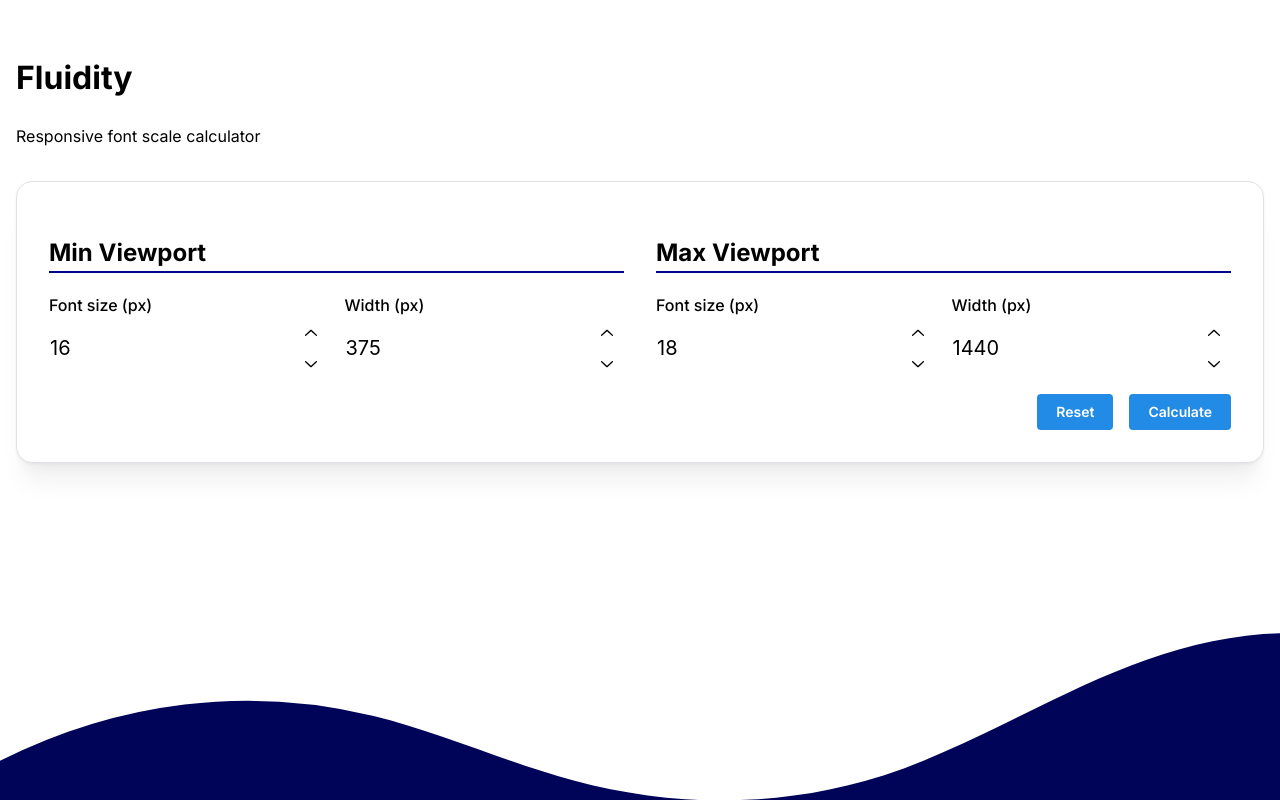
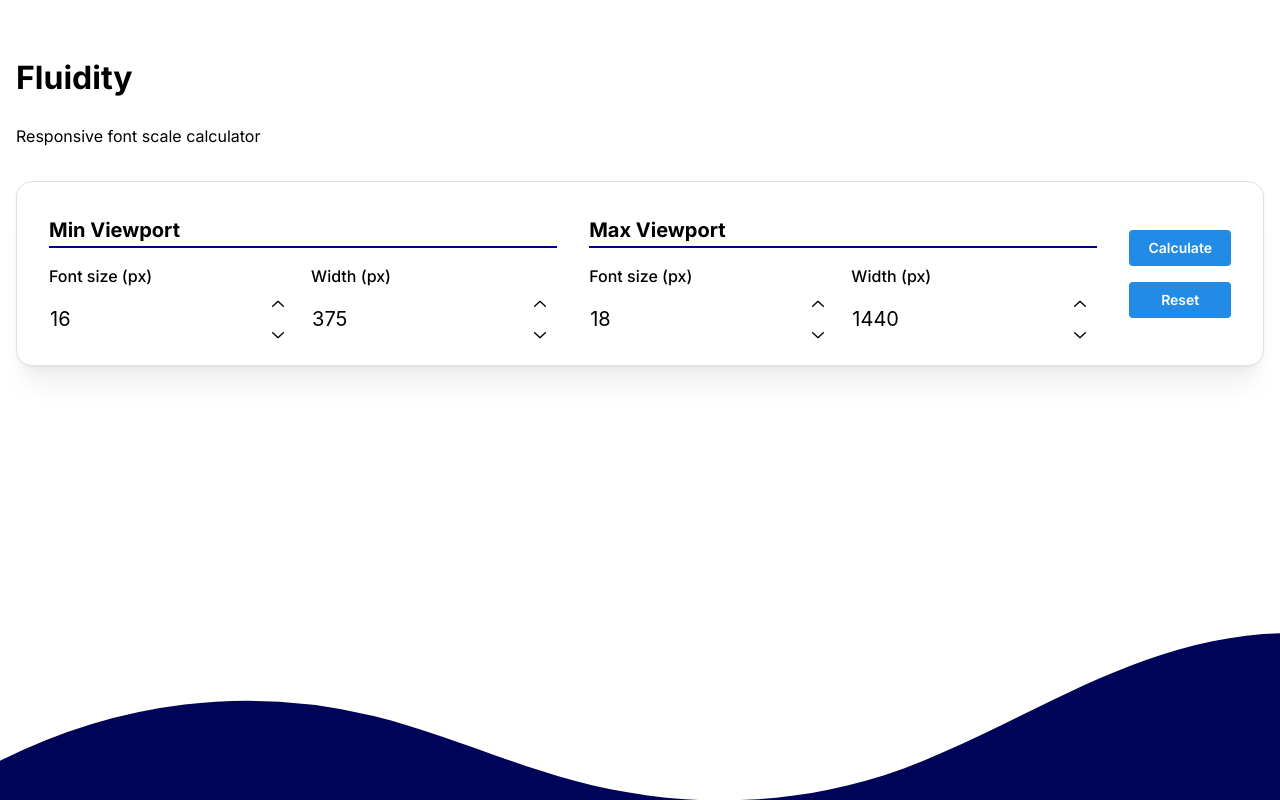
Before and after one commit to TariqSaiyad/fluidity, a Next.js app: page / in a window 1280 px wide. Built offline with nearby package versions, Linux system fonts and the light colour scheme.

Commit message:
add dynamic custom point to graph

```diff
--- a/app/page.scss
+++ b/app/page.scss
@@ -39,14 +39,20 @@
   flex-direction: column;
 
   h2 {
-    font-size: 1.5rem;
+    font-size: 1.25rem;
     border-bottom: 2px solid darkblue;
   }
 
   .inputWrapper {
     display: grid;
-    grid-template-columns: repeat(auto-fit, minmax(min(100%, 20rem), 1fr));
+    grid-template-columns: 1fr 1fr auto;
     gap: 2rem;
+
+    @media only screen and (max-width:568px) {
+    grid-template-columns: 1fr;
+    grid-template-rows: 1fr 1fr auto;
+
+    }
 
     .inputs {
       display: grid;
@@ -58,6 +64,13 @@
       }
     }
   }
+}
+
+.form-actions {
+  display: flex;
+  flex-direction: column;
+  justify-content: center;
+  gap: 1rem;
 }
 
 .copyItem {
--- a/app/page.tsx
+++ b/app/page.tsx
@@ -2,7 +2,7 @@
 import Graph from "@components/graph/graph";
 import { useAutoAnimate } from "@formkit/auto-animate/react";
 import { getClampCSS, getFontSizeAt, rounded } from "@lib/utils";
-import { Button, Container, Group, NumberInput, Paper } from "@mantine/core";
+import { Button, Container, NumberInput, Paper } from "@mantine/core";
 import { useForm } from "@mantine/form";
 import { useClipboard } from "@mantine/hooks";
 import { useState } from "react";
@@ -52,7 +52,14 @@ export default function Home() {
           <h1>Fluidity</h1>
           <p>Responsive font scale calculator</p>
         </div>
-        <Paper className="form" shadow="lg" radius="lg" p="xl" withBorder>
+        <Paper
+          className="form"
+          shadow="lg"
+          radius="lg"
+          px="xl"
+          py="md"
+          withBorder
+        >
           <form onSubmit={form.onSubmit(handleSubmit)}>
             <div className="inputWrapper">
               <div>
@@ -89,11 +96,11 @@ export default function Home() {
                   />
                 </div>
               </div>
+              <div className="form-actions">
+                <Button type="submit">Calculate</Button>
+                <Button onClick={() => form.reset()}>Reset</Button>
+              </div>
             </div>
-            <Group justify="flex-end" mt="md">
-              <Button onClick={() => form.reset()}>Reset</Button>
-              <Button type="submit">Calculate</Button>
-            </Group>
           </form>
         </Paper>
         {formData && (
@@ -127,7 +134,7 @@ export default function Home() {
 
         {formData && (
           <div className="graph">
-            <Graph formData={formData} />
+            <Graph formData={formData} currentSize={currentSize} />
           </div>
         )}
       </Container>
--- a/components/graph/graph.tsx
+++ b/components/graph/graph.tsx
@@ -13,13 +13,15 @@ import { CurveType } from "@unovis/ts";
 
 interface GraphProps {
   formData: FluidityForm;
+  currentSize: number;
 }
 
-export default function Graph({ formData }: GraphProps) {
+export default function Graph({ formData, currentSize }: GraphProps) {
   const { maxFont, maxScreen, minFont, minScreen } = formData;
+
   const midX = (maxScreen - minScreen) / 2 + minScreen;
-  const pointsOfInterest = [minScreen, maxScreen, midX];
-  const data = generatePoints(formData, 300, 1440, [minScreen, maxScreen]);
+  const pointsOfInterest = [minScreen, maxScreen, midX, currentSize];
+  const data = generatePoints(formData, 300, 1440, pointsOfInterest);
 
   // const sorted = data.sort((a, b) => a.x - b.x);
   const x = (d: DataRecord) => d.x;
@@ -27,8 +29,10 @@ export default function Graph({ formData }: GraphProps) {
 
   const size = ({ x }: DataRecord) => (pointsOfInterest.includes(x) ? 14 : 9);
 
-  const color = ({ x }: DataRecord) =>
-    pointsOfInterest.includes(x) ? "deeppink" : "darkblue";
+  const color = ({ x }: DataRecord) => {
+    if (x === currentSize) return "orange";
+    return pointsOfInterest.includes(x) ? "deeppink" : "darkblue";
+  };
 
   const tooltip = (d: DataRecord) => {
     const poi = pointsOfInterest.includes(d.x);
@@ -45,7 +49,6 @@ export default function Graph({ formData }: GraphProps) {
     Font: ${rounded(d.y)}rem
   </span>`;
   };
-
   return (
     <Paper
       shadow="lg"
@@ -100,13 +103,9 @@ function generatePoints(
 
   // Generate points for custom x values
   for (const customX of custom) {
-    const y = equation(customX);
+    const y = rounded(clamp(equation(customX), minFont, maxFont));
     points.push({ x: customX, y });
   }
-
-  // also include midpoint.
-  const midX = (maxScreen - minScreen) / 2 + minScreen;
-  points.push({ x: midX, y: equation(midX) });
 
   points = points.sort((a, b) => a.x - b.x);
 
```
